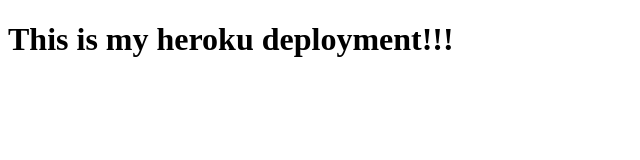
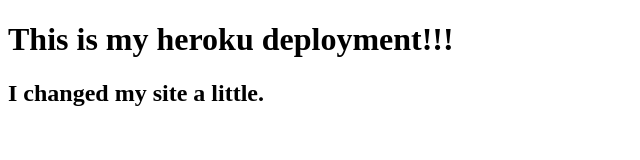
Before and after one commit to GucciHepcat52/deployment-demo, a website: page index.html in a window 1280 px wide. Shown: the whole page, without its empty margins (0-640 px from the left). Drawn offline with Linux system fonts and the light colour scheme.

Commit message:
added an h2 to index.html

```diff
--- a/index.html
+++ b/index.html
@@ -8,5 +8,6 @@
 </head>
 <body>
   <h1>This is my heroku deployment!!!</h1>
+  <h2>I changed my site a little.</h2>
 </body>
 </html>
```
